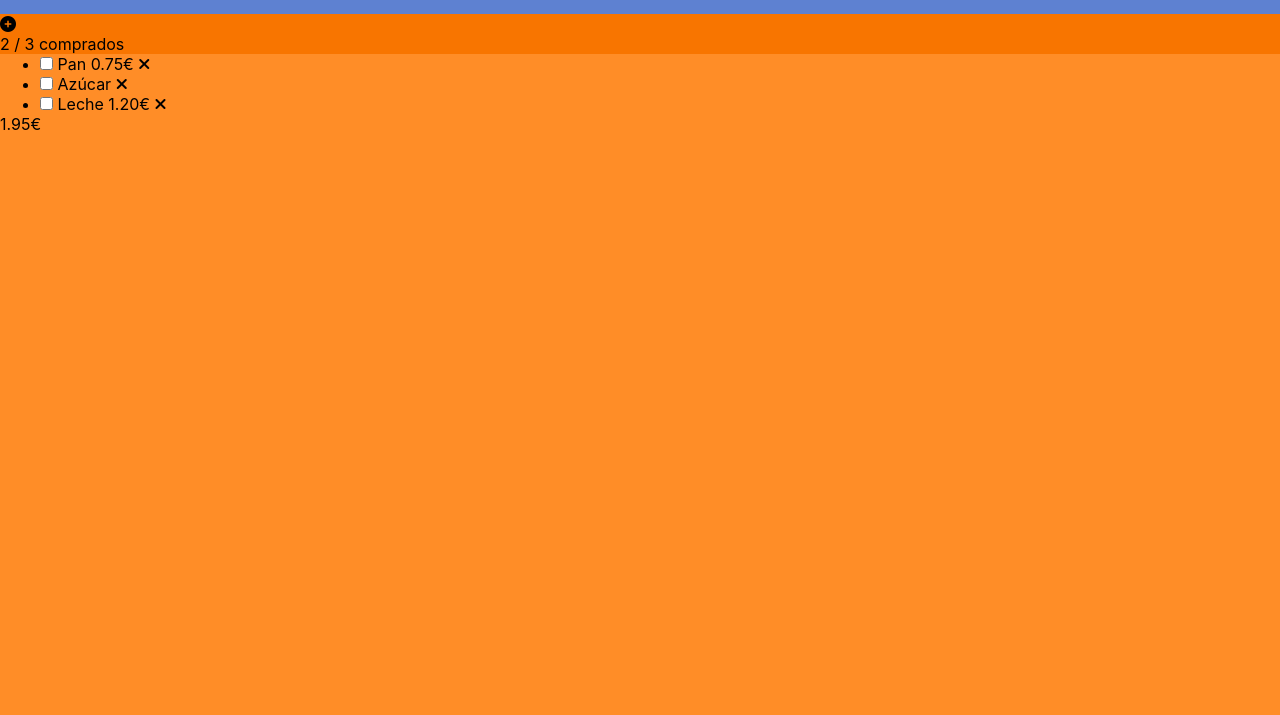
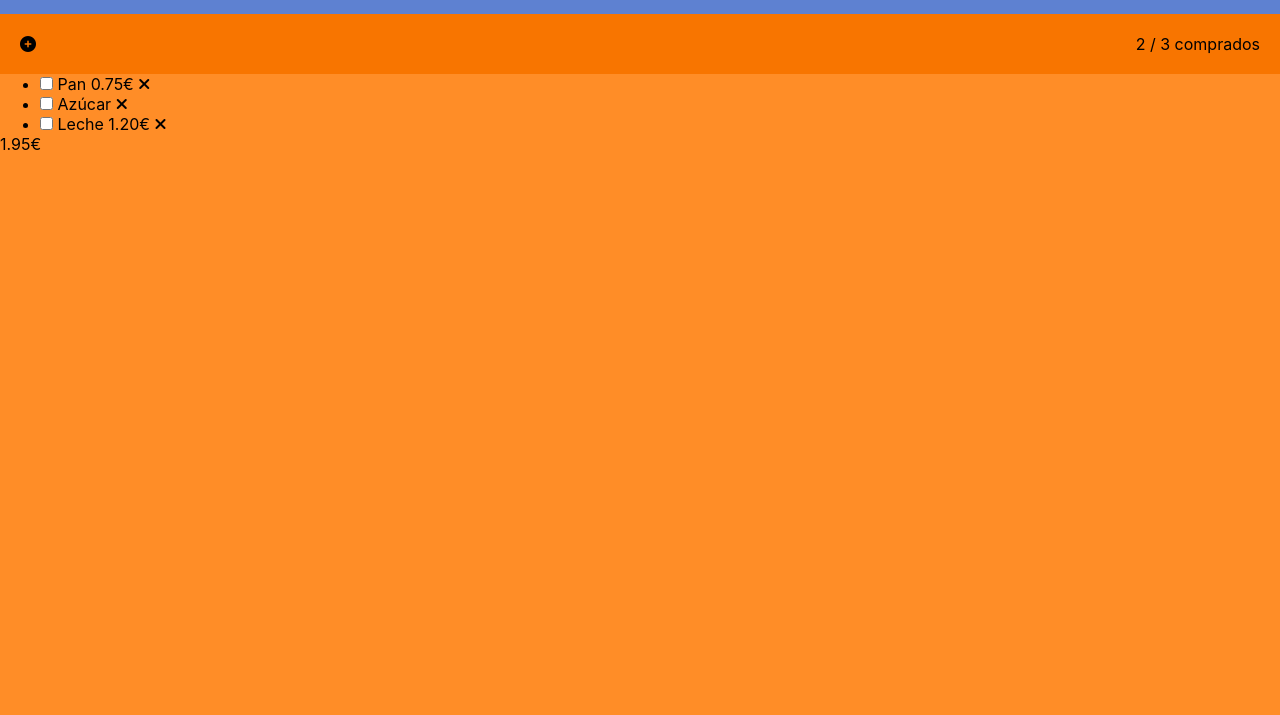
Before and after one commit to alexgonzanu/lista-compra-grupoD, a plain HTML site: page index.html in a window 1280 px wide. Shown: the part 85-800 px from the top of the page. Drawn offline with Linux system fonts and the light colour scheme.

Commit message:
Estilos de la barra de informacion

```diff
--- a/css/estilos.css
+++ b/css/estilos.css
@@ -38,7 +38,17 @@ li a:hover {
 }
 
 .cabecera-main {
+  display: flex;
+  justify-content: space-between;
   background-color: #f87500 ;
+  padding: 20px;
+}
+p {
+  font-size: 1em;
+
+}
+fas fa-plus-circle {
+  font-size: 1em;
 }
 input{
   font-family: -apple-system, BlinkMacSystemFont, 'Segoe UI', Roboto, Oxygen, Ubuntu, Cantarell, 'Open Sans', 'Helvetica Neue', sans-serif;
--- a/index.html
+++ b/index.html
@@ -26,6 +26,8 @@
     <header class="cabecera-main">
       <div>
         <i class="fas fa-plus-circle"></i>
+      </div>
+      <div>
         <p>
           <span class="compras">2</span> /
           <span class="max-compras">3</span> comprados
```
